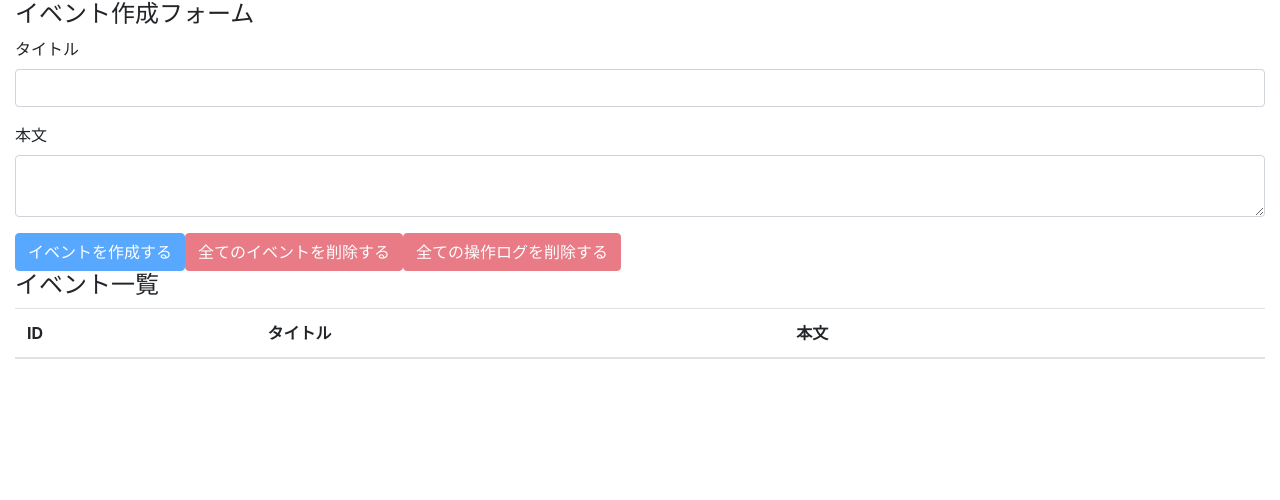
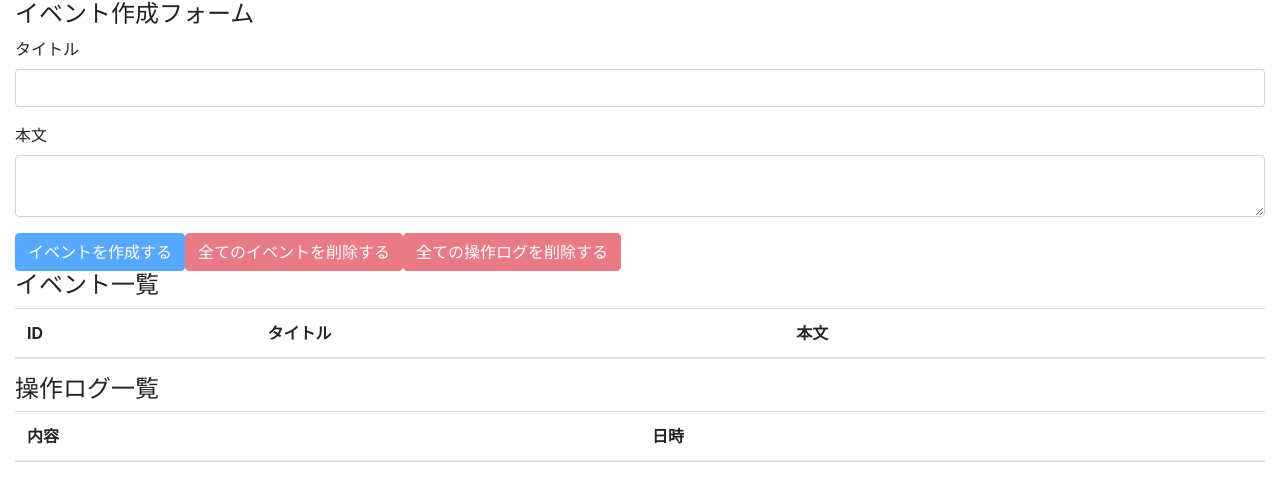
Before and after one commit to mikeda/react-hooks-101, a React (Create React App) app: page / in a window 1280 px wide. Shown: the top 500 px of the page. Built offline with nearby package versions, Linux system fonts and the light colour scheme.

Commit message:
操作ログの表示

```diff
--- a/src/components/App.js
+++ b/src/components/App.js
@@ -4,6 +4,7 @@
 
 import EventForm from './EventForm'
 import Events from './Events';
+import OperationLogs from './OperationLogs';
 import AppContext from '../contexts/AppContext';
 import reducer from '../reducers';
 
@@ -19,6 +20,7 @@
       <div className="container-fluid">
         <EventForm />
         <Events />
+        <OperationLogs />
       </div>
     </AppContext.Provider>
   );
--- /dev/null
+++ b/src/components/OperationLog.js
@@ -0,0 +1,12 @@
+import React from 'react';
+
+const OperationLog = ({ operationLog }) => {
+  return (
+    <tr>
+      <td>{operationLog.description}</td>
+      <td>{operationLog.operatedAt}</td>
+    </tr>
+  )
+}
+
+export default OperationLog;
--- /dev/null
+++ b/src/components/OperationLogs.js
@@ -0,0 +1,31 @@
+import React, { useContext } from 'react';
+
+import OperationLog from './OperationLog'
+import AppContest from '../contexts/AppContext'
+
+const OperationLogs = () => {
+  const { state, dispatch } = useContext(AppContest);
+
+  return (
+    <>
+    <h4>操作ログ一覧</h4>
+    <table className="table table-hover">
+      <thead>
+        <tr>
+          <th>内容</th>
+          <th>日時</th>
+        </tr>
+      </thead>
+      <tbody>
+        {
+          state.operationLogs.map((operationLog, index) => {
+            return <OperationLog key={index} operationLog={operationLog} />
+          })
+        }
+      </tbody>
+    </table>
+    </>
+  )
+}
+
+export default OperationLogs;
```
